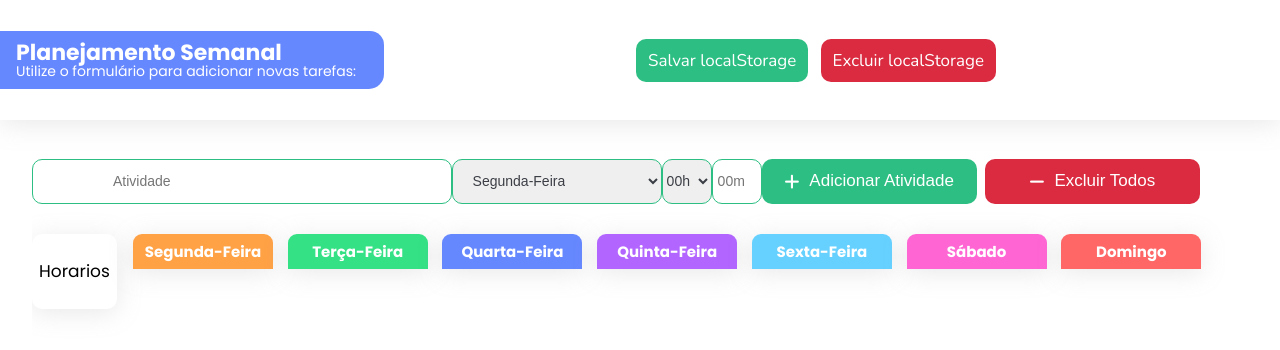
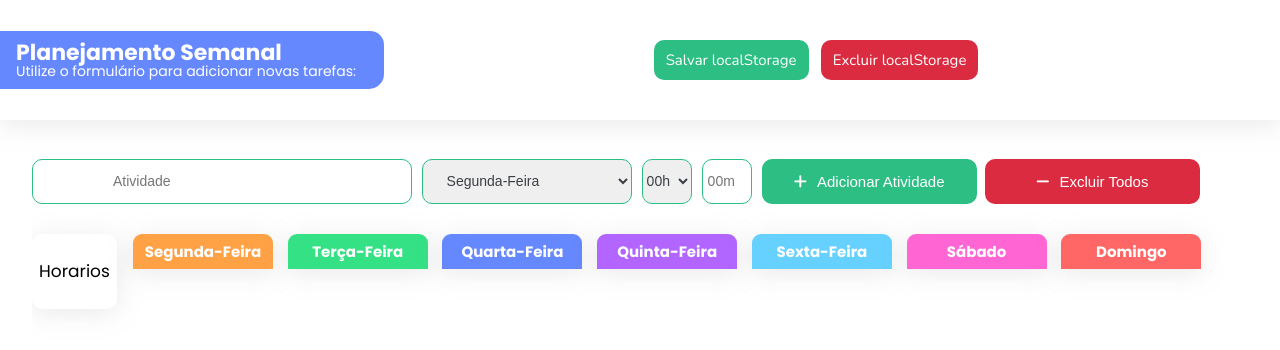
Before and after one commit to emanuelAlbuquerque/planejamento-semana, a plain HTML site: page index.html in a window 1280 px wide. Drawn offline with nearby package versions, Linux system fonts and the light colour scheme; a script that the page names is missing.

Commit message:
Ajustando o padding no select e adicionando um media sreen

```diff
--- a/styles/components/inserir.css
+++ b/styles/components/inserir.css
@@ -37,7 +37,8 @@
   font-family: (--font-nunito);
   font-size: 14px;
   border-radius: 10px;
-  padding: 0 5rem 0 1rem;
+  padding-left: 20px;
+  /* Ajustando o padding do select de dias da semana */
   width: 100%;
   max-width: 210px;
   max-height: 2.8125rem;
@@ -80,3 +81,17 @@
   margin-right: 10px;
 
 }
+
+@media screen and (max-width: 1300px) {
+
+  .inserir_description,
+  .inserir__dias-semanas,
+  .inserir__hora {
+    margin-right: 10px;
+  }
+
+  .btn {
+    font-size: 15px;
+  }
+
+}
```
